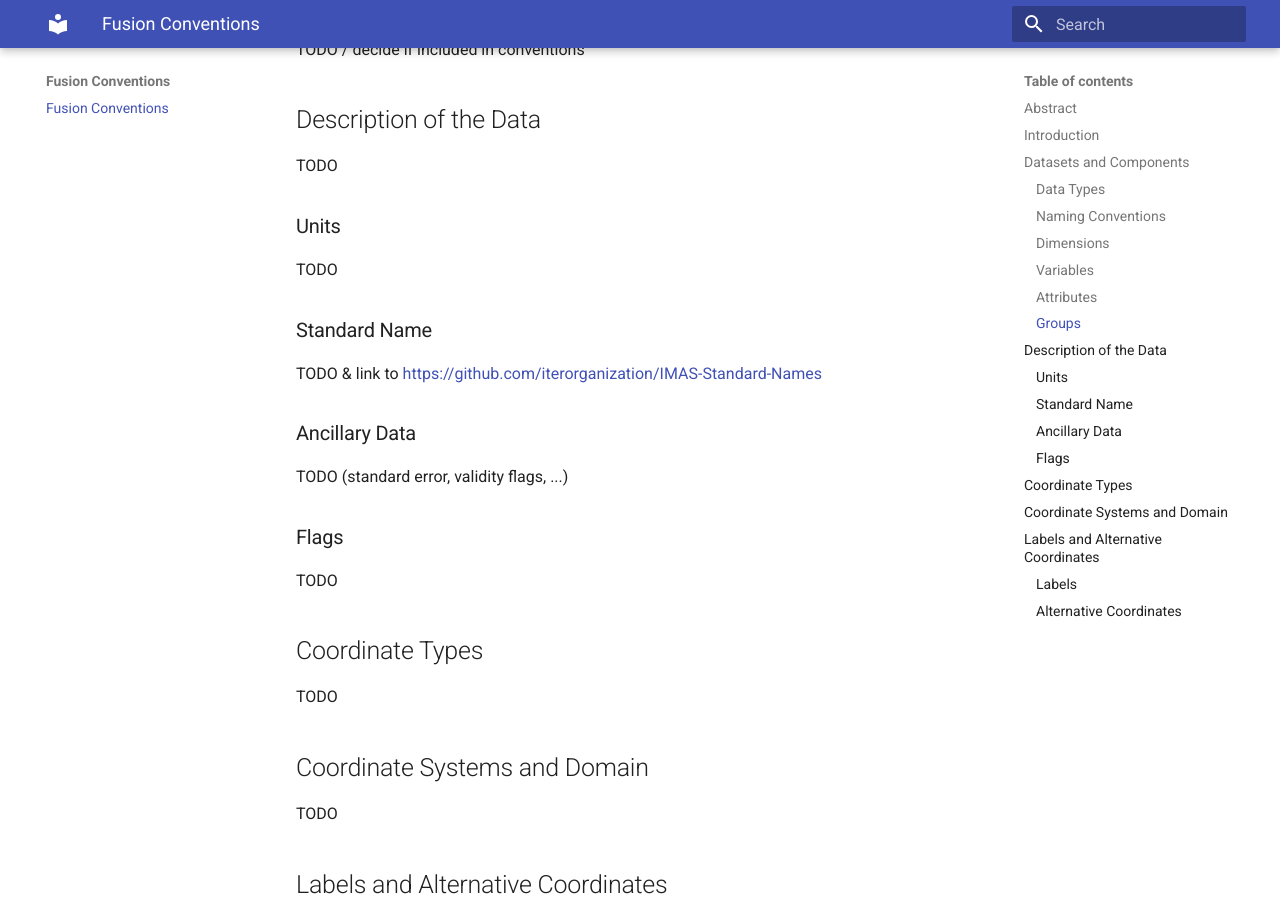
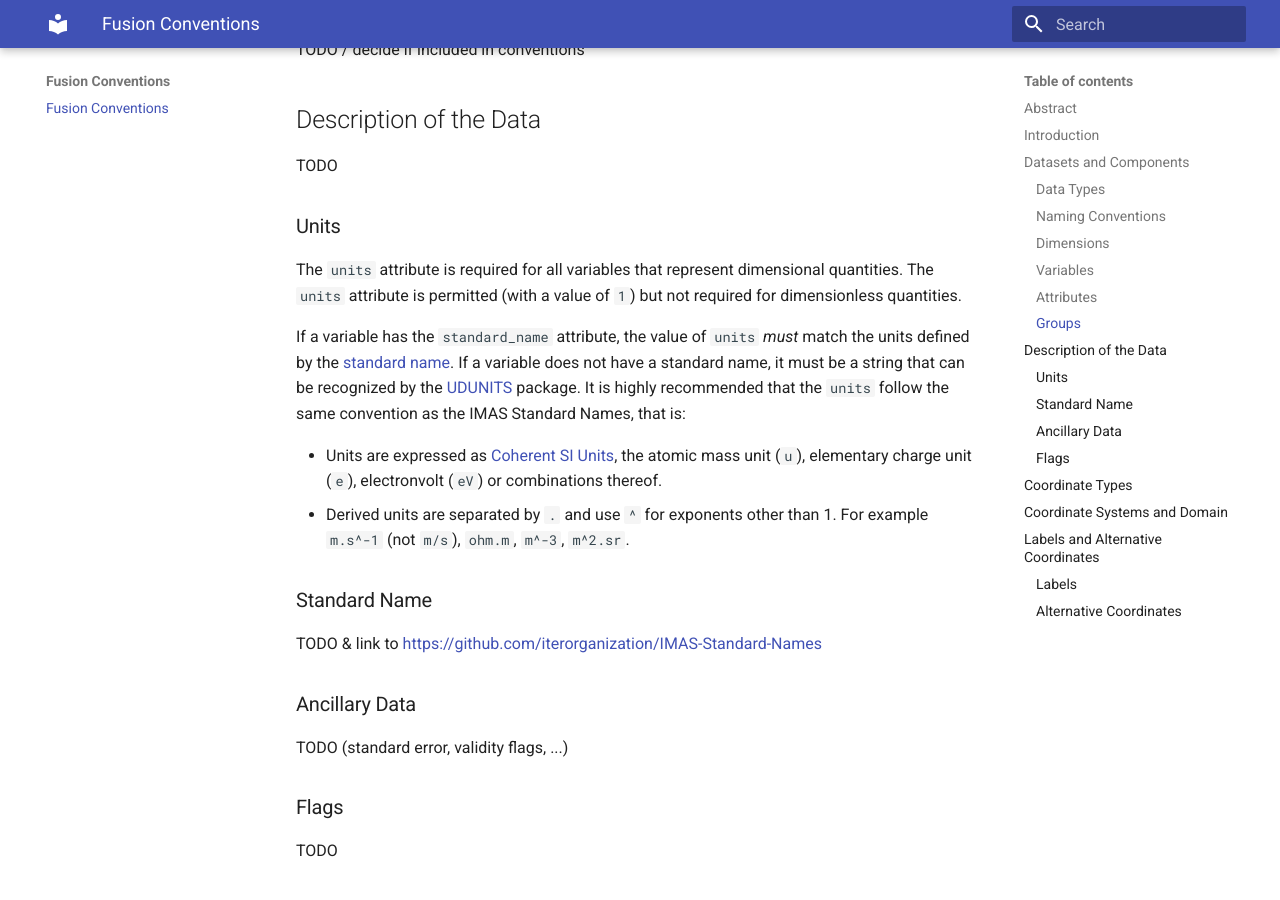
Before and after one commit to iterorganization/Fusion-Conventions, an MkDocs documentation site: the page built from docs/index.md, in a window 1280 px wide and 900 px high, scrolled down 1362 px. Built offline with MkDocs 1.6.1 and Material for MkDocs 9.7.7, drawn with Linux system fonts in a browser that asks for light colours.

Commit message:
Add documentation for units

```diff
--- a/docs/index.md
+++ b/docs/index.md
@@ -57,7 +57,23 @@ TODO
 
 ### Units
 
-TODO
+The `units` attribute is required for all variables that represent dimensional
+quantities. The `units` attribute is permitted (with a value of `1`) but not
+required for dimensionless quantities.
+
+If a variable has the `standard_name` attribute, the value of `units` _must_
+match the units defined by the [standard name](#standard-name). If a variable
+does not have a standard name, it must be a string that can be recognized by the
+[UDUNITS](https://www.unidata.ucar.edu/software/udunits/) package. It is highly
+recommended that the `units` follow the same convention as the IMAS Standard
+Names, that is:
+
+- Units are expressed as [Coherent SI
+  Units](https://en.wikipedia.org/wiki/International_System_of_Units#Coherent_and_non-coherent_SI_units),
+  the atomic mass unit (`u`), elementary charge unit (`e`), electronvolt
+  (`eV`) or combinations thereof.
+- Derived units are separated by `.` and use `^` for exponents other than 1. For
+  example `m.s^-1` (not `m/s`), `ohm.m`, `m^-3`, `m^2.sr`.
 
 ### Standard Name
 
```
